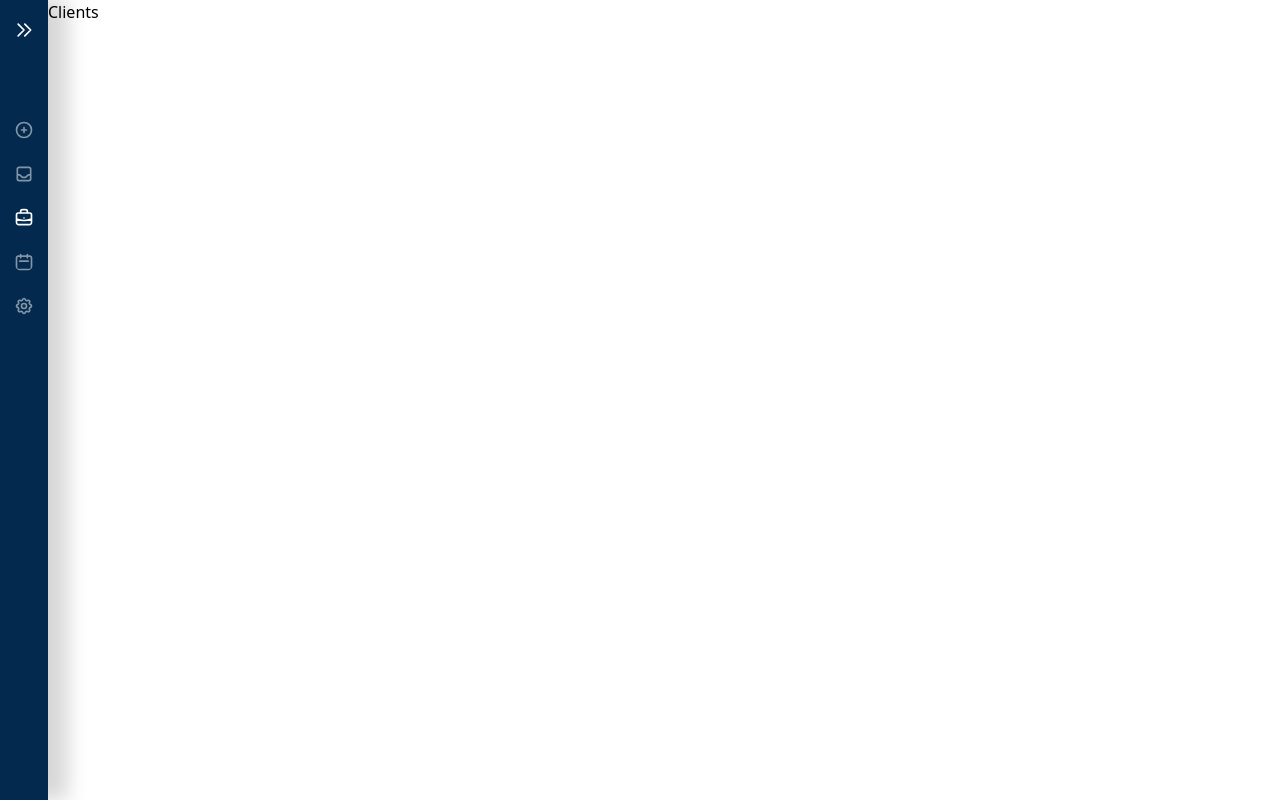
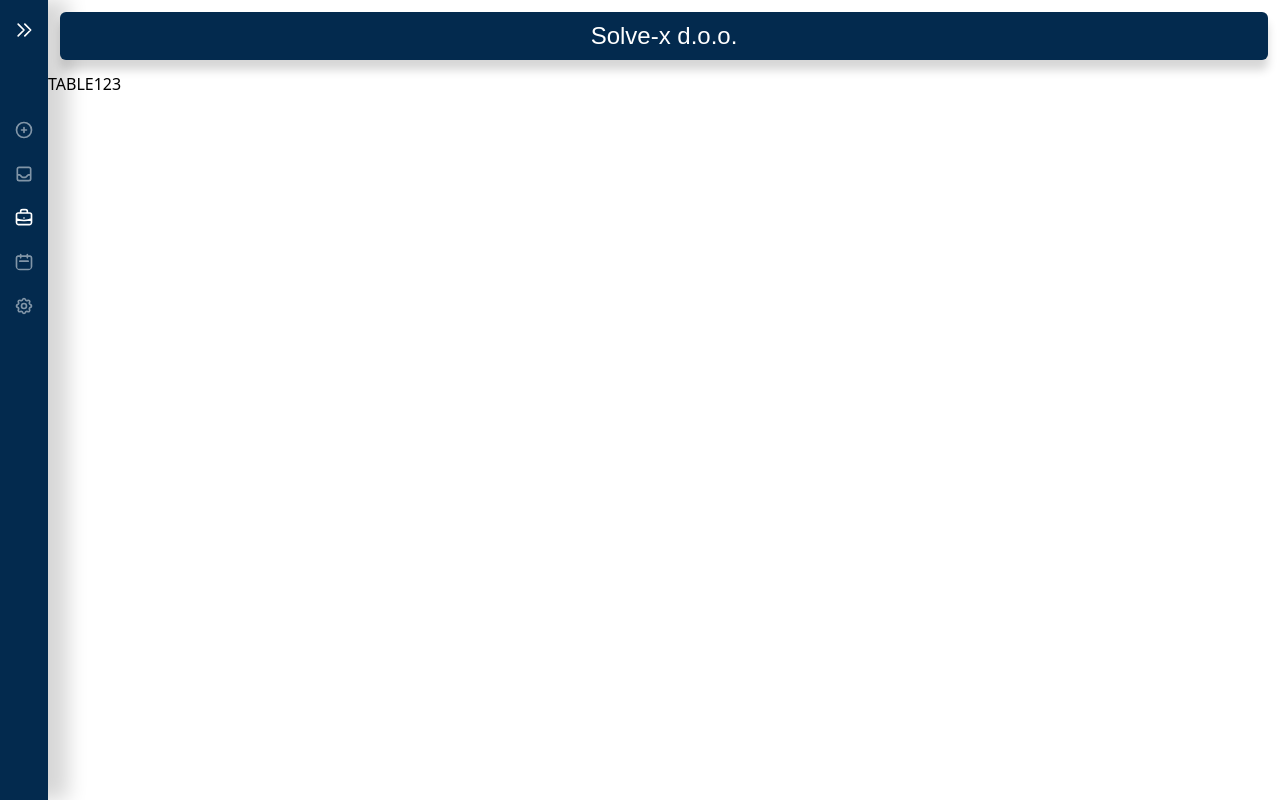
Before and after one commit to BrackoGregor/timetracker_praksa, a Vue app in the folder web/: page /clients in a window 1280 px wide. Built offline with nearby package versions, Linux system fonts and the light colour scheme.

Commit message:
added and styled header in clients view, also added clienttable componante

```diff
--- /dev/null
+++ b/web/src/components/ClientTable.vue
@@ -0,0 +1,8 @@
+<template>TABLE123</template>
+
+<script>
+export default {};
+</script>
+
+<style>
+</style>
--- /dev/null
+++ b/web/src/components/HeaderTable.vue
@@ -0,0 +1,16 @@
+<template>
+  <div
+    class="flex bg-blue h-12 items-center justify-center mx-3 my-3 rounded-md shadow-headerTable"
+  >
+    <h1 class="font-customFont font-medium text-white text-2xl">
+      Solve-x d.o.o.
+    </h1>
+  </div>
+</template>
+
+<script>
+export default {};
+</script>
+
+<style>
+</style>
--- a/web/src/views/Clients.vue
+++ b/web/src/views/Clients.vue
@@ -1,15 +1,21 @@
 <template>
-  <div>
-    <h1>Clients</h1>
+  <div class="flex flex-col w-full">
+    <HeaderTable></HeaderTable>
+    <ClientTable></ClientTable>
   </div>
 </template>
 
 <script>
+import ClientTable from "../components/ClientTable";
+import HeaderTable from "../components/HeaderTable";
+
 export default {
-
-}
+  components: {
+    ClientTable,
+    HeaderTable,
+  },
+};
 </script>
 
 <style>
-
 </style>
--- a/web/tailwind.config.js
+++ b/web/tailwind.config.js
@@ -28,6 +28,7 @@
       boxShadow: {
         login: '15px 15px 40px rgba(0, 0, 0, 0.25)',
         sideBar: '20px 0px 20px rgba(0, 0, 0, 0.16)',
+        headerTable: '0px 10px 10px rgba(0, 0, 0, 0.16)',
       },
     },
   },
```
